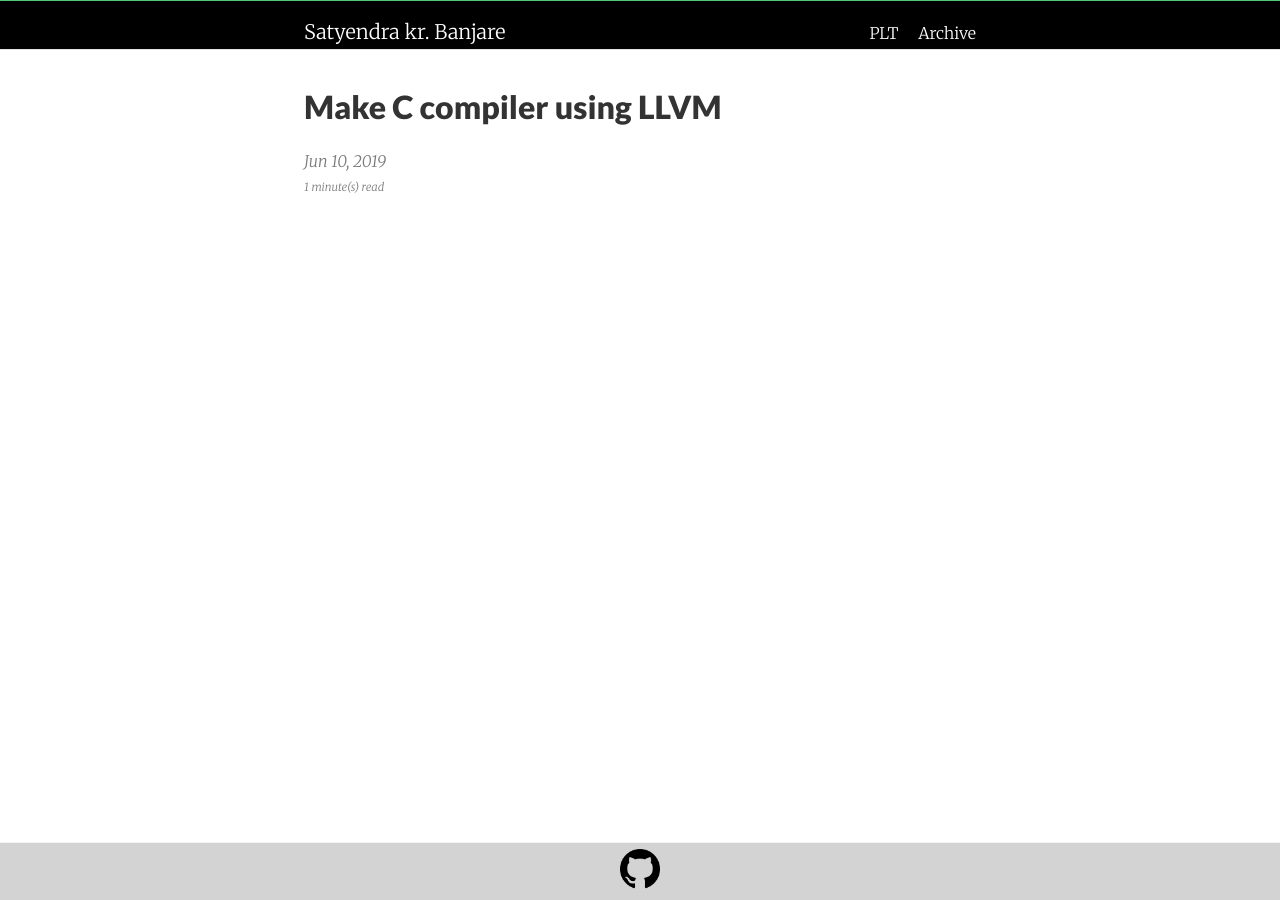
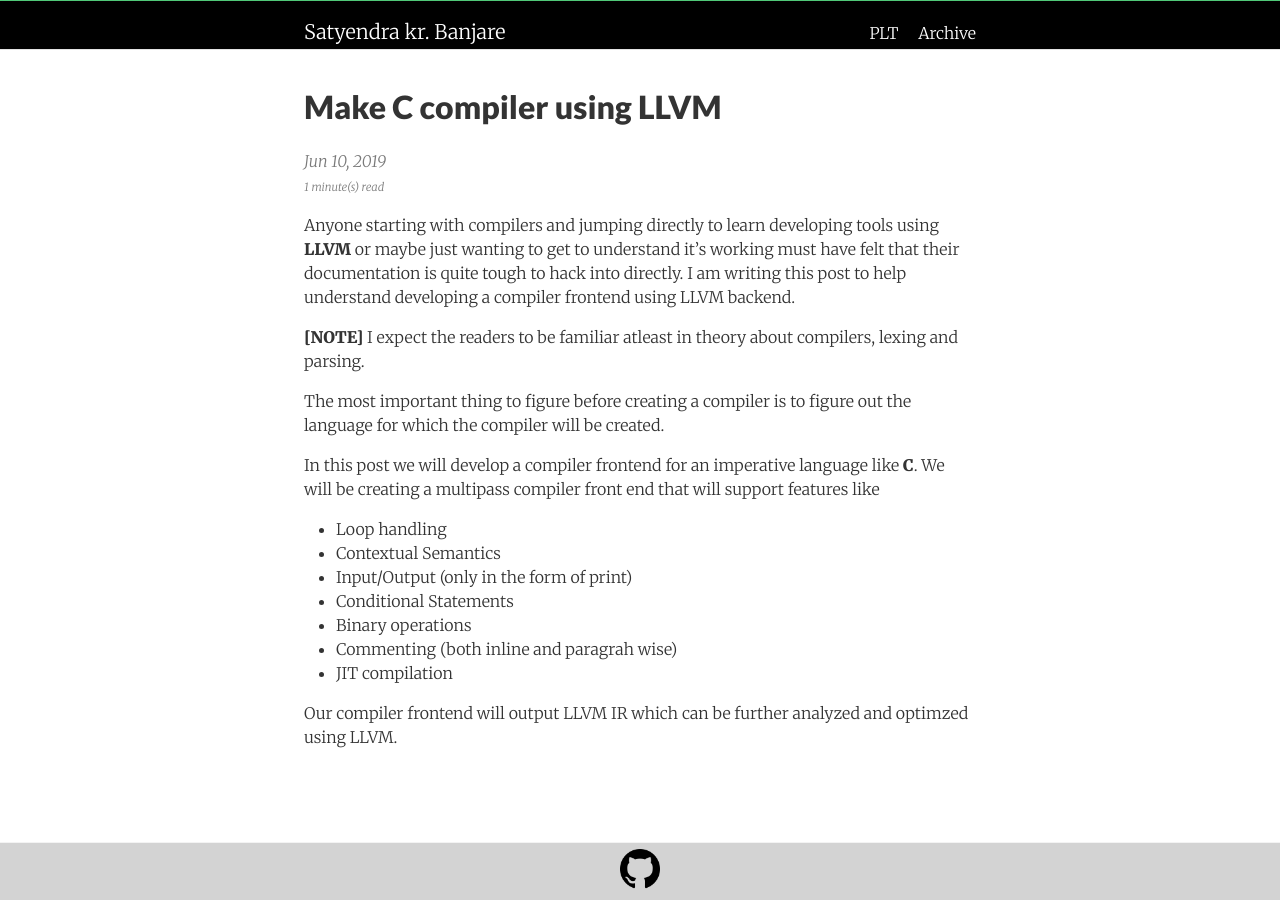
Before and after one commit to SatyendraBanjare/SatyendraBanjare.github.io, a Jekyll site: the page built from _posts/2019-06-10-make-a-compiler.md, in a window 1280 px wide. Built offline with Jekyll 4.4.1, drawn with Linux system fonts in a browser that asks for light colours; nearby versions of some CDN libraries; comment, search, counter and statistics services are not loaded.

Commit message:
update compiler

```diff
--- a/_posts/2019-06-10-make-a-compiler.md
+++ b/_posts/2019-06-10-make-a-compiler.md
@@ -7,3 +7,21 @@ summary:    A simple tutorial on making a C compiler using LLVM backend.
 categories: plt
 keywords: llvm basics llvm c compiler tutorial
 ---
+
+Anyone starting with compilers and jumping directly to learn developing tools using **LLVM** or maybe just wanting to get to understand it's working must have felt that their documentation is quite tough to hack into directly. I am writing this post to help understand developing a compiler frontend using LLVM backend.
+
+**[NOTE]** I expect the readers to be familiar atleast in theory about compilers, lexing and parsing.
+
+The most important thing to figure before creating a compiler is to figure out the language for which the compiler will be created.
+
+In this post we will develop a compiler frontend for an imperative language like **C**. We will be creating a multipass compiler front end that will support features like
+
+-	Loop handling
+-	Contextual Semantics
+-	Input/Output (only in the form of print)
+-	Conditional Statements
+-	Binary operations
+-	Commenting (both inline and paragrah wise)
+-	JIT compilation
+
+Our compiler frontend will output LLVM IR which can be further analyzed and optimzed using LLVM.
```
Also changed, not shown: _posts/2019-07-10-ltl-ctl.md (+8 -0 lines).
